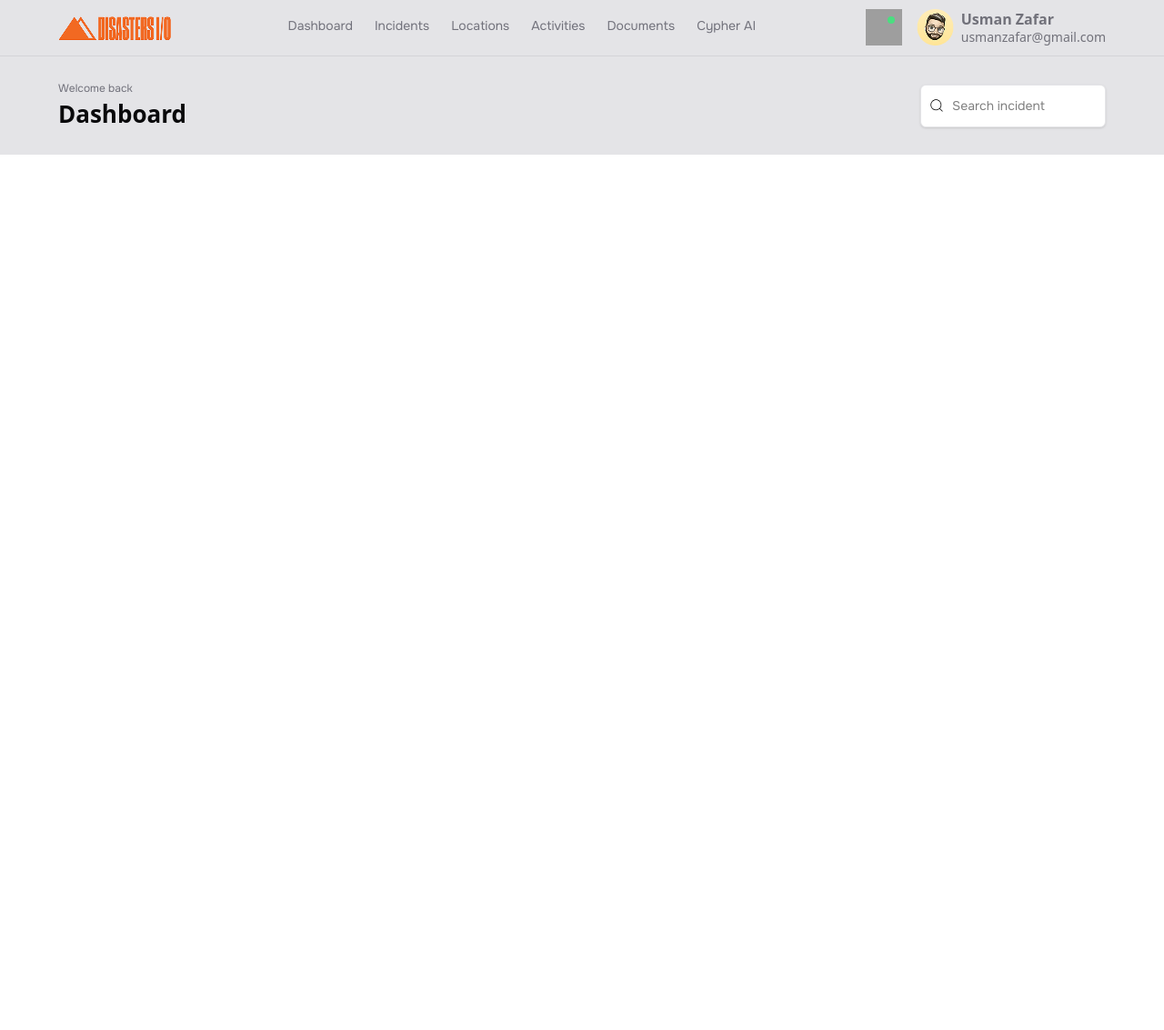
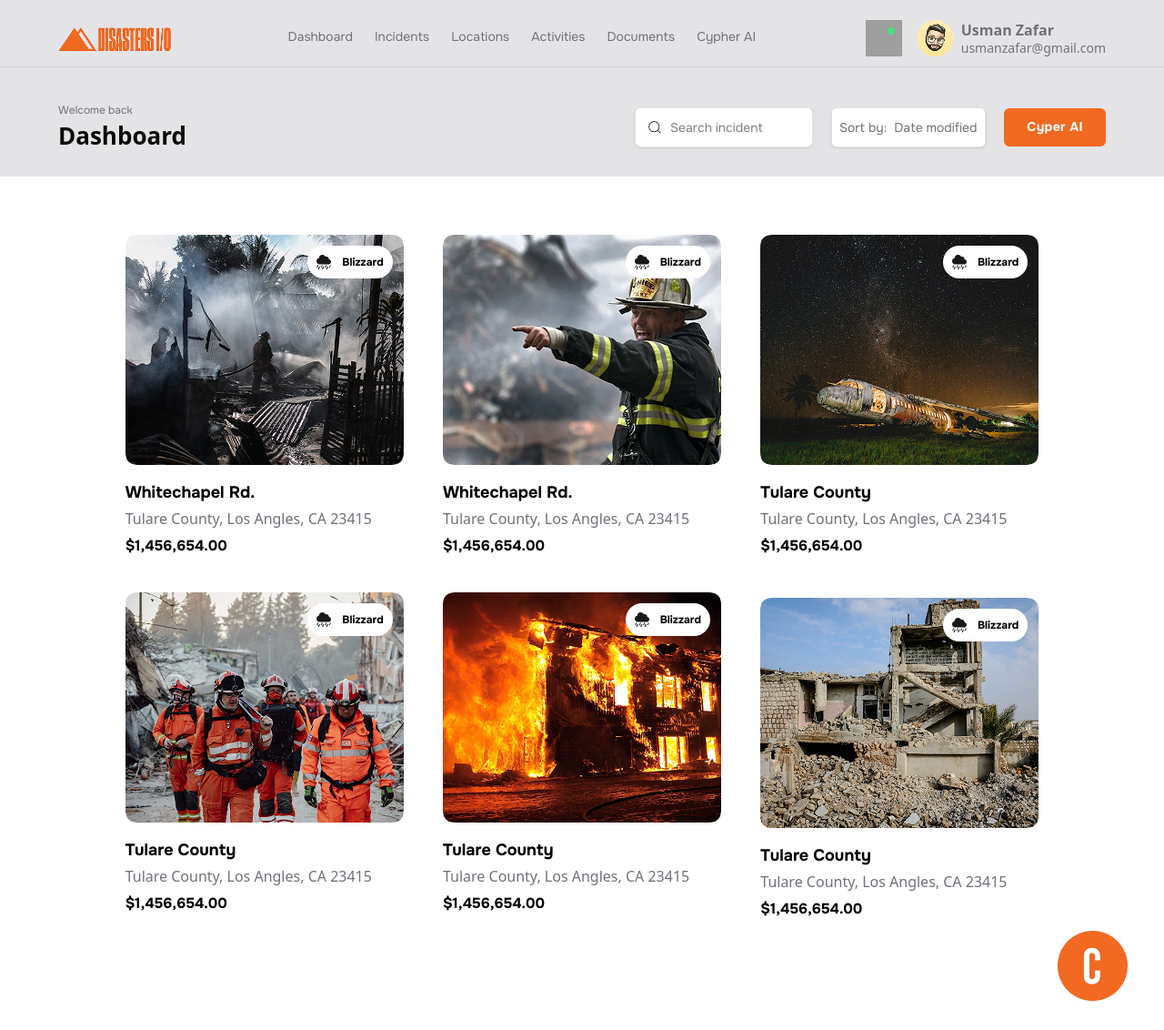
Before and after one commit to zehancoder/Disaster-Assignment, a React (Vite) app: page / in a window 1280 px wide. Shown: the whole page at 91% size. Before the commit the page ends 800 px from the top, so only its background shows below. Built offline with nearby package versions, Linux system fonts and the light colour scheme; grey boxes are pictures that could not be loaded; a web font is replaced by a local one.

Commit message:
Chat option complete

```diff
--- a/src/App.jsx
+++ b/src/App.jsx
@@ -1,12 +1,14 @@
 import { BrowserRouter, Route, Routes } from "react-router-dom";
 import "./App.css";
 import Landing from "./components/LandingPage";
+import { NavFunc } from "./components/fixedComponent/Navber";
 function App() {
   return (
     <>
       <BrowserRouter>
-        <Landing/>
+        <NavFunc/>
         <Routes>
+          <Route path="/" element = {<Landing/>}/>
           <Route path="/Incident"></Route>
         </Routes>
       </BrowserRouter>
--- /dev/null
+++ b/src/components/ChatBox.jsx
@@ -0,0 +1,59 @@
+import { CiCamera } from "react-icons/ci";
+import { RiGalleryLine } from "react-icons/ri";
+import { MyButton } from "./common/Button";
+export const Chat = ({chat}) => {
+  return (
+    <div className={`rounded-xl transition duration-300 overflow-hidden bg-[#F4F4F5] origin-bottom-right ${chat ? `h-full scale-100` : `scale-0 h-0`} `}>
+      <div className="py-5 bg-myYollow px-4 w-72 md:w-[350px]">
+        <h1 className="text-base md:text-[18px] text-white font-bold font-onset tracking-wide leading-[22.95px]">
+          Chat with Cypher
+        </h1>
+      </div>
+      <div className="px-4">
+        <div className="w-56 rounded-lg float-end mt-6 text-white font-onset text-xs md:text-sm px-3 py-2 bg-[#3F3F46]">
+          <p className="w-full">
+            Lorem ipsum dolar sit general sac mascho werho
+          </p>
+        </div>
+      </div>
+      <div className="px-4">
+        <div className="w-56 rounded-lg float-left mt-6 text-zinc-500 font-onset text-xs md:text-sm px-3 py-2 bg-transparent border border-zinc-300">
+          <p className="w-full">
+            Lorem ipsum dolar sit general sac mascho werho
+          </p>
+        </div>
+      </div>
+      <div className="px-4">
+        <div className="w-56 rounded-lg float-left mt-6 text-zinc-500 font-onset text-xs md:text-sm px-3 py-2 bg-transparent border border-zinc-300">
+          <p className="w-full">
+            Lorem ipsum dolar sit general sac mascho werho
+          </p>
+        </div>
+      </div>
+      <div className="px-4">
+        <div className="w-56 rounded-lg float-end mt-6 text-white font-onset text-xs md:text-sm px-3 py-2 bg-[#3F3F46]">
+          <p className="w-full">
+            Lorem ipsum dolar sit general sac mascho werho
+          </p>
+        </div>
+      </div>
+      <div className="px-4">
+        <input
+          className="rounded-sm w-full mt-6 text-zinc-500 py-2 px-2 font-onset text-xs md:text-sm bg-transparent border border-zinc-300"
+          type="text"
+          placeholder="Enter your question..."
+        />
+      </div>
+      <div className="px-4 py-2 flex items-center justify-between">
+        <div className="flex items-center gap-3 text-lg text-zinc-500">
+            <CiCamera className="cursor-pointer text-xl"/>
+            <RiGalleryLine className="cursor-pointer "/>
+            <img src="/vector.png" alt="vector" className="cursor-pointer w-4"/>
+        </div>
+        <MyButton className="h-auto w-auto text-[10px] md:text-xs rounded-full py-1 px-3">
+            Send
+        </MyButton>
+      </div>
+    </div>
+  );
+};
--- a/src/components/LandingPage.jsx
+++ b/src/components/LandingPage.jsx
@@ -1,31 +1,73 @@
-import { NavFunc } from "./fixedComponent/Navber";
+import { Chat } from "./ChatBox";
 import { BigContainer } from "./common/IncidentContainer";
-import {SmallText, TitleTwo} from "./common/Title";
+import { SmallText, TitleTwo } from "./common/Title";
 import { CiSearch } from "react-icons/ci";
-import {MyButton} from "./common/Button"
+import { MyButton } from "./common/Button";
+import { Link } from "react-router-dom";
+import { HeroFunc } from "./common/Hero";
+import { IoMdClose } from "react-icons/io";
+import { useState } from "react";
 function Landing() {
+    const [chat, setChat] = useState(false);
+    const openChat = () => {
+        setChat(!chat)
+    }
   return (
     <>
-        <NavFunc />
-        <BigContainer className= "bg-zinc-200">
+      <BigContainer className="bg-zinc-200">
         <div className="flex items-center justify-between py-5 md:py-7">
           <div>
-                    <SmallText>
-                        Welcome back
-                    </SmallText>
-                    <TitleTwo className="mt-1">
-                        Dashboard
-                    </TitleTwo>
+            <SmallText>Welcome back</SmallText>
+            <TitleTwo className="mt-1">Dashboard</TitleTwo>
           </div>
-                <div>
-                    <div className=" bg-white rounded-[6px] px-2 py-3 flex items-center gap-2 border border-zinc-200 shadow">
-                        <CiSearch className="text-lg"/>
-                        <input type="text" className="outline-none font-onset text-[14px] max-w-40" placeholder="Search incident"/>
+          <div
+            className={`flex flex-wrap  items-center gap-5 justify-end md:px-0 px-3`}
+          >
+            <div className=" bg-white rounded-[6px] px-3 py-3 flex items-center gap-2 border border-zinc-200 shadow">
+              <CiSearch className="text-lg" />
+              <input
+                type="text"
+                className="outline-none font-onset text-xs md:text-[14px] w-36 md:max-w-40"
+                placeholder="Search incident"
+              />
             </div>
-
+            <div className="bg-white rounded-[6px] px-2 py-3 flex items-center gap-2 border border-zinc-200 shadow">
+              <label className="outline-none font-onset text-xs md:text-[14px] max-w-40 text-zinc-500">
+                Sort by:
+              </label>
+              <select className="appearance-none outline-none font-onset text-xs md:text-[14px] max-w-40 text-zinc-500">
+                <option value="Date modified" selected>
+                  Date modified
+                </option>
+                <option value="saab">Saab</option>
+                <option value="mercedes">Mercedes</option>
+                <option value="audi">Audi</option>
+              </select>
+            </div>
+            <Link to="/Incident">
+              <MyButton>Cyper AI</MyButton>
+            </Link>
           </div>
         </div>
       </BigContainer>
+      <BigContainer className="pt-16 ">
+        <HeroFunc />
+      </BigContainer>
+      <div className="w-full pb-28 2xl:absolute -bottom-80 right-0 ">
+        <div className=" float-end relative mb-12 mr-3 sm:mr-20 ">
+            <Chat chat = {chat}/>
+          <img
+            src="/chat.png"
+            className={`cursor-pointer ${chat ? `hidden` : `flex`} w-14 md:w-auto absolute -bottom-20 md:-right-10 right-5 transition hover:scale-95`}
+            alt="" onClick={openChat}
+          />
+          <div
+            className={`bg-myYollow px-3 absolute -bottom-20 md:-right-10 right-5 transition hover:scale-95 text-white cursor-pointer font-semibold py-3 text-3xl md:text-5xl  ${chat ? `flex` : `hidden`} items-center justify-center rounded-full`}
+          >
+            <IoMdClose className="text-" onClick={openChat}></IoMdClose>
+          </div>
+        </div>
+      </div>
     </>
   );
 }
--- a/src/components/common/Button.jsx
+++ b/src/components/common/Button.jsx
@@ -4,7 +4,7 @@ export const MyButton = ({ children, className }) => {
   return (
     <button
       className={cn(
-        "bg-myYollow font-onset rounded-[6px] cursor-pointer leading-[8px] transition-opacity duration-200 hover:opacity-95 md:leading-[10px] lg:leading-[15.3px] text-white font-[700] tracking-wide text-[14px] h-[42px] w-[108px] py-1.5 md:py-2 px-5 md:px-[25px]",
+        "bg-myYollow font-onset rounded-[6px] cursor-pointer leading-[8px] transition-all duration-200 hover:opacity-95 md:leading-[10px] lg:leading-[15.3px] text-white font-[700] tracking-wide text-xs md:text-[14px] h-[42px] hover:scale-105 py-1.5 md:py-2 px-5 md:px-[25px]",
         className
       )}
     >
--- a/src/components/common/Hero.jsx
+++ b/src/components/common/Hero.jsx
@@ -6,9 +6,9 @@ export const HeroFunc = () => {
   return (
     <>
       <BigContainer className="px-4 md:px-2">
-        <div className="flex flex-wrap items-center md:justify-normal justify-center gap-5 space-y-3">
+        <div className="flex flex-wrap items-center md:justify-normal justify-center gap-6 space-y-3">
           {myData.Cards.map(({ id, img, para, price, heading }) => (
-            <div key={id} className="mx-auto xl:mx-0 relative">
+            <div key={id} className="mx-auto 2xl:mx-0 relative">
               <div className="w-full relative rounded-xl" id="animate">
                 <img
                   className="max-w-[306px] w-full"
--- a/src/components/fixedComponent/Navber.jsx
+++ b/src/components/fixedComponent/Navber.jsx
@@ -9,8 +9,8 @@ export const NavFunc = () => {
     setToggle(!toggle)
   }
   return (
-    <div className="border-b border-b-zinc-300">
-      <BigContainer className="bg-zinc-200">
+    <div className="  py-3 bg-zinc-200">
+      <BigContainer className="bg-zinc-200 border-b-zinc-300 border-b">
       <header className="flex  bg-zinc-200 items-center justify-between 2xl:px-0 lg:py-0 py-3">
         <Link to="/">
           <img src="/logo.png" alt="Logo" />
```
Also changed, not shown: public/chat.png (added), public/vector.png (added). Lines whose indentation alone changed are shown as unchanged.
